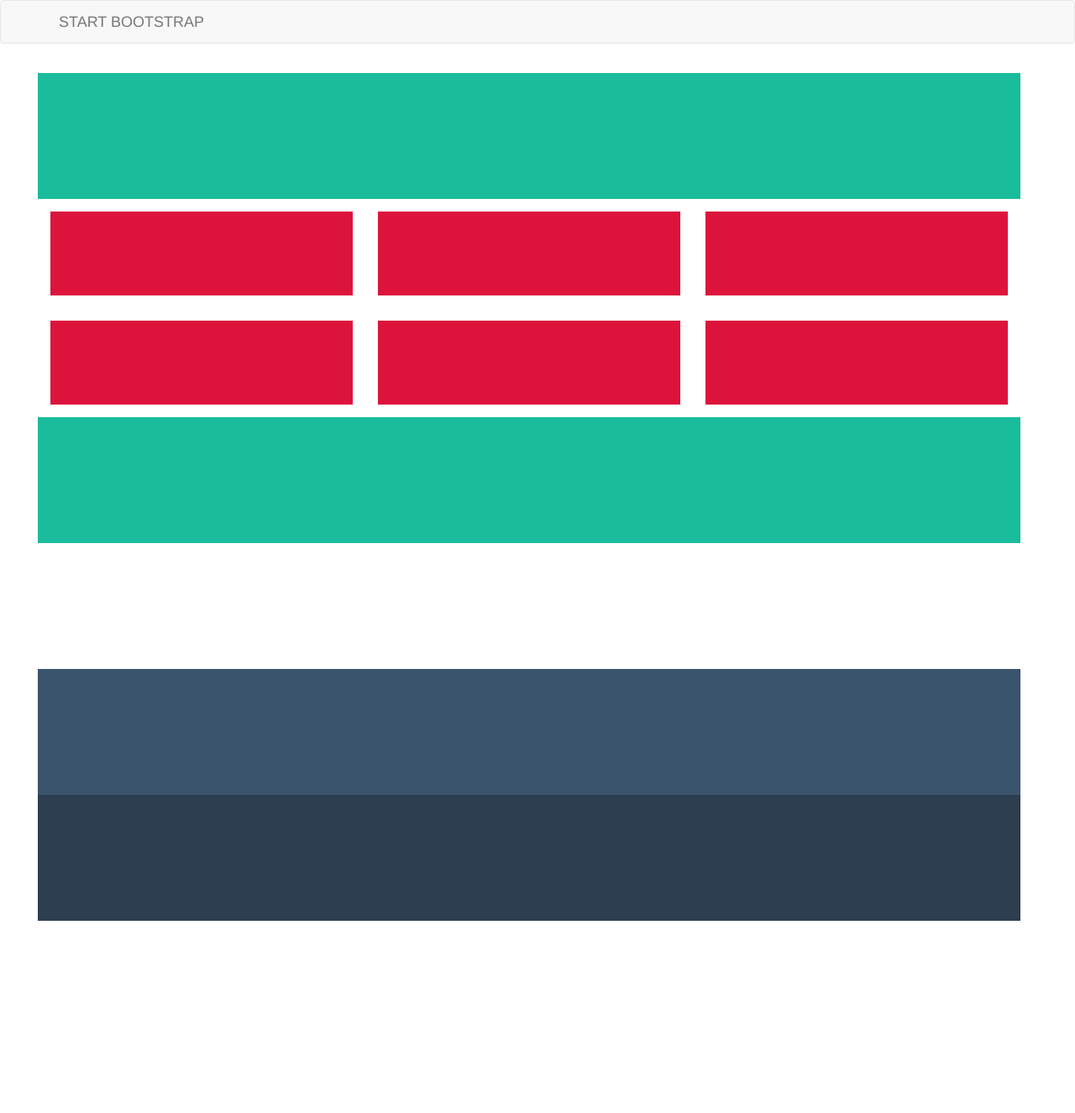
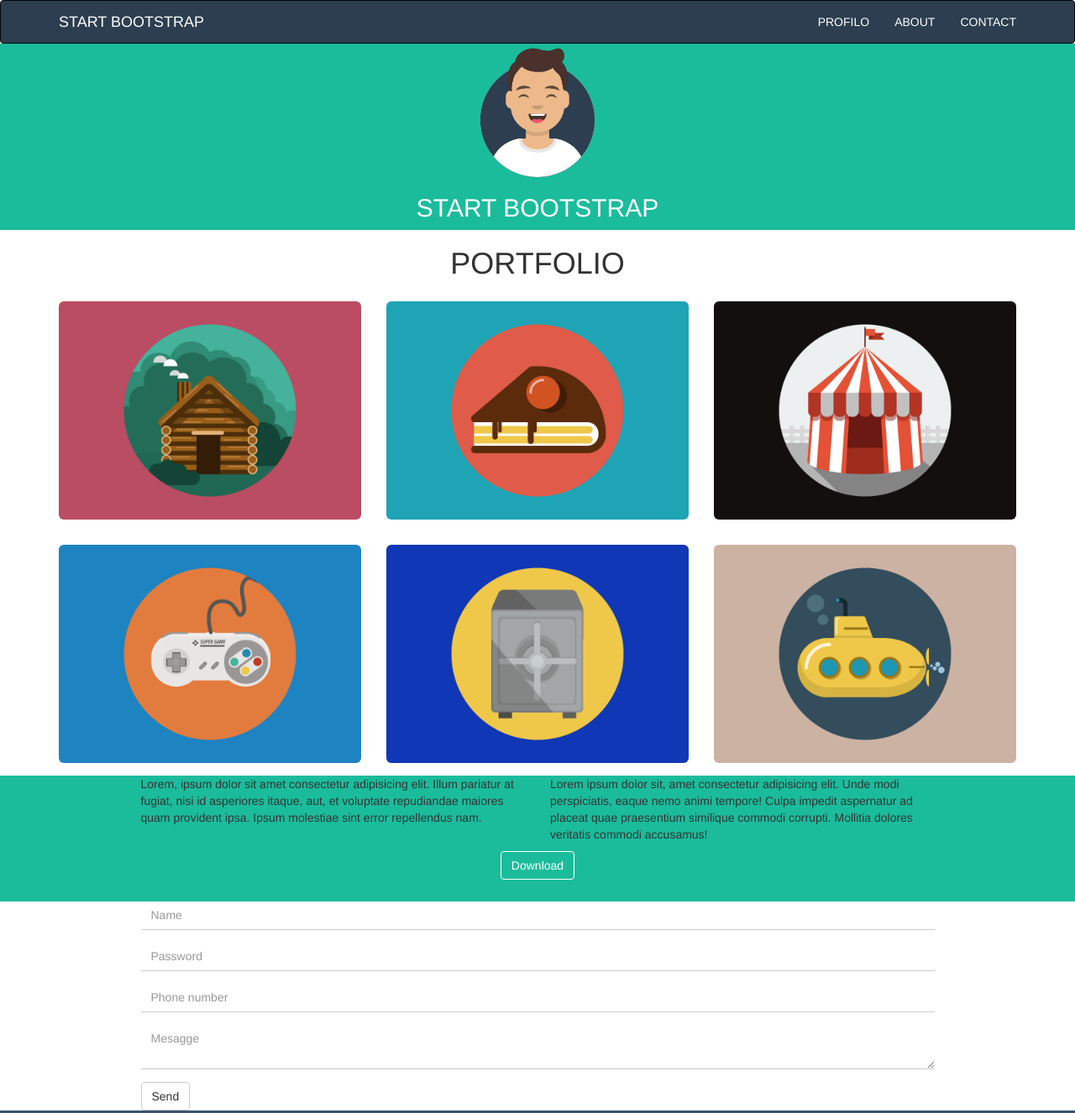
Before and after one commit to SimoneSaramondi/html-css-bootstrap-freelancer, a plain HTML site: page index.html in a window 1280 px wide. Shown: the top 1326 px of the page at 84% size. Before the commit the page ends 1097 px from the top, so only its background shows below. Drawn offline with nearby package versions, Linux system fonts and the light colour scheme.

Commit message:
work in progress

```diff
--- a/index.html
+++ b/index.html
@@ -4,54 +4,130 @@
     <meta charset="UTF-8">
     <meta http-equiv="X-UA-Compatible" content="IE=edge">
     <meta name="viewport" content="width=device-width, initial-scale=1.0">
-    <link rel="stylesheet" href="style.css">
+
 
     <link rel="stylesheet" href="https://maxcdn.bootstrapcdn.com/bootstrap/3.3.7/css/bootstrap.min.css" integrity="sha384-BVYiiSIFeK1dGmJRAkycuHAHRg32OmUcww7on3RYdg4Va+PmSTsz/K68vbdEjh4u" crossorigin="anonymous">
 
     <title>Bootstrap</title>
+
+    <link rel="stylesheet" href="style.css">
 </head>
 <!--Bisogna aggiungere tutte le larghezze-->
 <body>
     <header>
-        <nav class="navbar navbar-default">
-            <div class="container">
+        <nav class="navbar navbar-inverse navbar-my-theme">
+           <div class="container">
                 <div class="navbar-header">
                     <a class="navbar-brand" href="#">
                       START BOOTSTRAP
+                    </a>
+                </div>
+
+                <ul class="nav navbar-nav navbar-right">
+                    <li><a href="#">PROFILO</a></li>
+                    <li><a href="#">ABOUT</a></li>
+                    <li><a href="#">CONTACT</a></li>
+                </ul>
             </div>
         </nav>
     </header>
 
     <main>
         <section class="color-green">
+            <div class="container">
+                <div class="row">
+                    <div class="col-sm-6 col-sm-offset-3">
+                        <div class="my-img-container center-block">
+                            <img src="img/avatar.svg" class="img-responsive">
+                        </div>
 
+
+                        <h2 class="text-center text-uppercase my-h2">Start Bootstrap</h2>
+
+                    </div>
+                </div>
+            </div>
         </section>
         <section>
             <div class="container">
                 <div class="row">
+
+                    <div class="col-sm-6 col-sm-offset-3">
+                        <h1 class="text-center text-uppercase">Portfolio</h1>
+                    </div>
+
                     <div class="col-sm-6 col-md-4">
-                        <div class="box"></div>
+                        <div class="box">
+                            <img src="img/cabin.png" class="img-responsive my-img center-block img-rounded">
+                        </div>
                     </div>
                     <div class="col-sm-6 col-md-4">
-                        <div class="box"></div>
+                        <div class="box">
+                            <img src="img/cake.png" class="img-responsive my-img center-block img-rounded">
+                        </div>
                     </div>
                     <div class="col-sm-6 col-md-4">
-                        <div class="box"></div>
+                        <div class="box">
+                            <img src="img/circus.png" class="img-responsive my-img center-block img-rounded">
+                        </div>
                     </div>
                     <div class="col-sm-6 col-md-4">
-                        <div class="box"></div>
+                        <div class="box">
+                            <img src="img/game.png" class="img-responsive my-img center-block img-rounded">
+                        </div>
                     </div>
                     <div class="col-sm-6 col-md-4">
-                        <div class="box"></div>
+                        <div class="box">
+                            <img src="img/safe.png" class="img-responsive my-img center-block img-rounded">
+                        </div>
                     </div>
                     <div class="col-sm-6 col-md-4">
-                        <div class="box"></div>
+                        <div class="box">
+                            <img src="img/submarine.png" class="img-responsive my-img center-block img-rounded">
+                        </div>
                     </div>
                 </div>
             </div>
         </section>
-        <section class="color-green"></section>
-        <section></section>
+        <section class="color-green">
+            <div class="container">
+                <div class="row">
+                    <div class="col-md-10 col-md-offset-1">
+                        <div class="row">
+                            <div class="col-md-6"><p>Lorem, ipsum dolor sit amet consectetur adipisicing elit. Illum pariatur at fugiat, nisi id asperiores itaque, aut, et voluptate repudiandae maiores quam provident ipsa. Ipsum molestiae sint error repellendus nam.</p></div>
+                            <div class="col-md-6"><p>Lorem ipsum dolor sit, amet consectetur adipisicing elit. Unde modi perspiciatis, eaque nemo animi tempore! Culpa impedit aspernatur ad placeat quae praesentium similique commodi corrupti. Mollitia dolores veritatis commodi accusamus!</p></div>
+                        </div>
+                        <div><button class="btn btn-default center-block btn-outline-block" href="#" role="button">Download</button></div>
+
+                    </div>
+                </div>
+            </div>
+        </section>
+        <section>
+            <div class="container">
+                <div class="row">
+                    <div class="col-md-10 col-md-offset-1">
+                        <form>
+                            <div class="form-group">
+                              <input type="text" class="form-control" id="exampleInputEmail1" placeholder="Name">
+                            </div>
+                            <div class="form-group">
+                              <input type="password" class="form-control" id="exampleInputPassword1" placeholder="Password">
+                            </div>
+                            <div class="form-group">
+                                <input type="number" class="form-control" id="exampleInputPassword1" placeholder="Phone number">
+                              </div>
+                              <div class="form-group">
+                                <textarea type="password" class="form-control" id="exampleInputPassword1" placeholder="Mesagge"></textarea>
+                              </div>
+                          </form>
+                          <a class="btn btn-default" href="#" role="button">Send</a>
+
+
+                    </div>
+                </div>
+            </div>
+        </section>
     </main>
 
     <footer>
--- a/style.css
+++ b/style.css
@@ -1,6 +1,13 @@
 .navbar-section{
     background-color: rgb(44, 62, 80);
-    height: 60px;
+}
+.navbar-my-theme{
+    background-color: rgb(44, 62, 80);
+    margin-bottom: 0;
+}
+.navbar-my-theme .navbar-brand,
+.navbar-my-theme .navbar-nav>li>a{
+    color: white;
 }
 section{
     min-height: 150px;
@@ -12,7 +19,23 @@ section{
     background-color: rgb(58, 84, 109);
 }
 .box{
-    background-color: crimson;
-    min-height: 100px;
     margin: 15px 0;
 }
+.my-img-container{
+    max-width: 150px;
+}
+.my-h2{
+    color: white;
+}
+.form-control{
+    border-top: none;
+    border-right: none;
+    border-left: none;
+    box-shadow: none;
+    border-radius: 0;
+}
+.btn-outline-block{
+    background-color: transparent;
+    border: 1px solid white;
+    color: white;
+}
```
